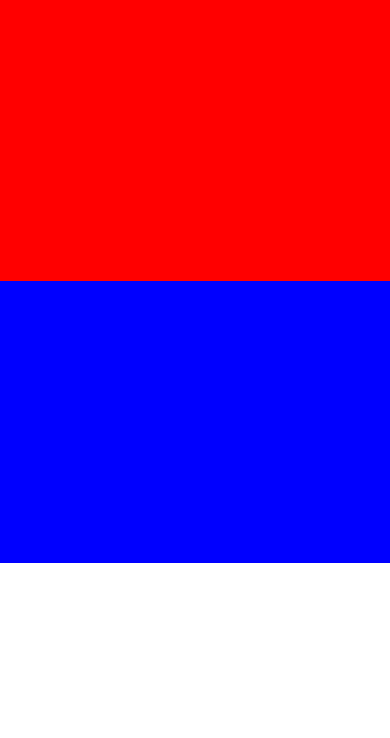
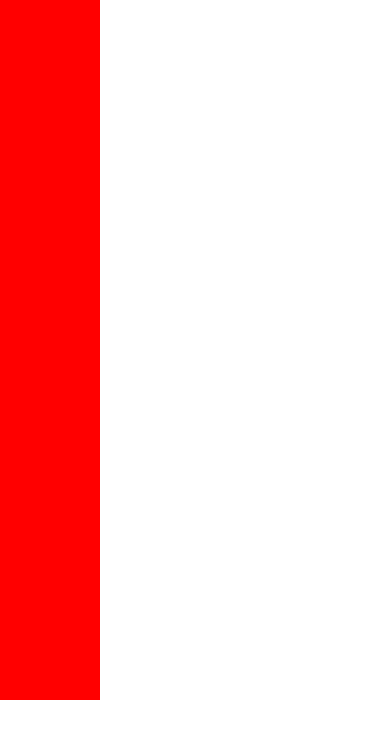
Before and after one commit to ariful4966/react-native-tutorial, a React Native app: screen / in a window 390 px wide. Shown: the top 738 px of the page. Built offline with nearby package versions, Linux system fonts and the light colour scheme.

Commit message:
fied dimentions

```diff
--- a/App.js
+++ b/App.js
@@ -7,9 +7,10 @@ const App = () => {
 
   return (
     <View style={styles.container}>
-     <View style={[styles.width, {backgroundColor: 'red',flex:1}]}></View>
-     <View style={[styles.width, {backgroundColor: 'blue',flex:1}]}></View>
-     <View style={[styles.width, {backgroundColor: 'real',flex:1}]}></View>
+     <View style={[styles.width, {backgroundColor: 'red', height: 700, width: 100}]}></View>
+     {/* <View style={[styles.width, {backgroundColor: 'blue', height: 35, width: 200}]}></View>
+     <View style={[styles.width, {backgroundColor: 'real', height: 50, width: 300}]}></View>
+     <View style={[styles.width, {backgroundColor: 'red', height: 50, width: 360}]}></View> */}
     </View>
   );
 };
@@ -18,11 +19,10 @@ const App = () => {
 const styles = StyleSheet.create({
   container: {
     backgroundColor: 'white',
-    flex: 3,
-    color: '#fff',
   },
   width: {
-    // flex: 1,
+    width: 200
+
   }
 
 });
```
